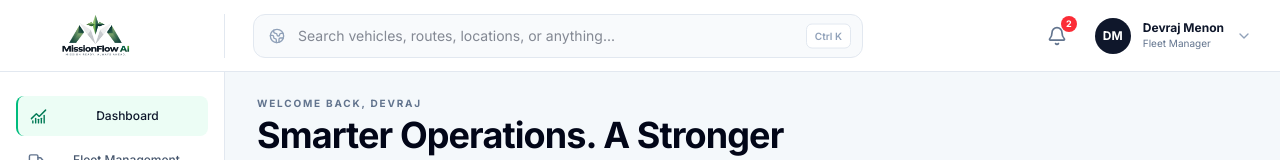
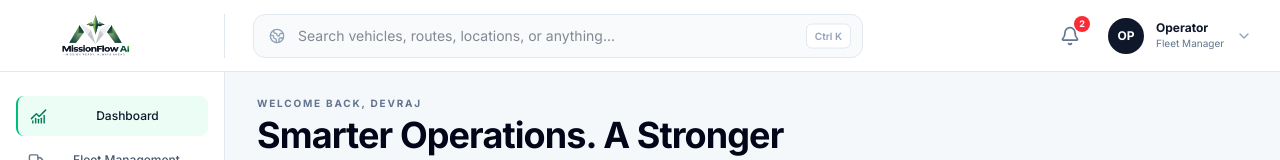
Before and after one commit to Hardik88013/MissionFlow-AI, a React (Vite) app in the folder frontend/: page /dashboard in a window 1280 px wide. Shown: the top 160 px of the page. Built offline with nearby package versions, Linux system fonts and the light colour scheme; no server answers; sample sign-in values are in the browser's storage.

Commit message:
feat: show actual logged in user name on dashboard instead of hardcoded devraj menon

```diff
--- a/frontend/src/pages/dashboard/Dashboard.tsx
+++ b/frontend/src/pages/dashboard/Dashboard.tsx
@@ -1,4 +1,5 @@
 import { useEffect, useMemo, useState } from "react";
+import { useAuth } from "../../contexts/AuthContext";
 import {
   Activity,
   ArrowRight,
@@ -102,6 +103,7 @@ const routePoints = [
 ];
 
 export function Dashboard() {
+  const { user } = useAuth();
   const [vehicles, setVehicles] = useState<Vehicle[]>(initialVehicles);
   const [socketConnected, setSocketConnected] = useState(false);
   const [selectedVehicle, setSelectedVehicle] = useState<Vehicle | null>(
@@ -242,12 +244,12 @@ export function Dashboard() {
               </button>
 
               <div className="hidden items-center gap-3 md:flex">
-                <div className="flex h-9 w-9 items-center justify-center rounded-full bg-slate-900 text-xs font-bold text-white">
-                  DM
+                <div className="flex h-9 w-9 items-center justify-center rounded-full bg-slate-900 text-xs font-bold text-white uppercase">
+                  {user?.full_name ? user.full_name.split(' ').map((n: string) => n[0]).join('').substring(0, 2) : 'OP'}
                 </div>
 
                 <div>
-                  <p className="text-xs font-bold">Devraj Menon</p>
+                  <p className="text-xs font-bold">{user?.full_name || 'Operator'}</p>
                   <p className="text-[10px] text-slate-500">Fleet Manager</p>
                 </div>
 
```
